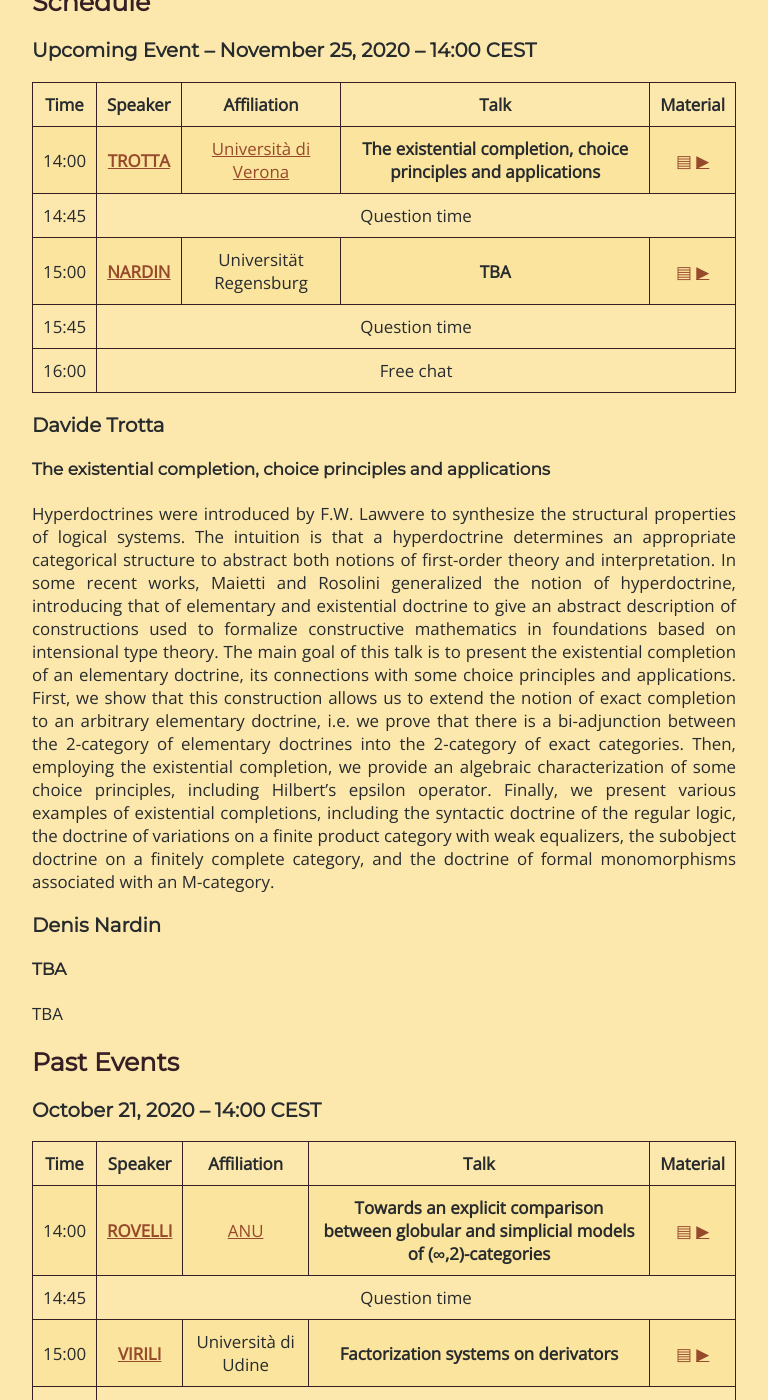
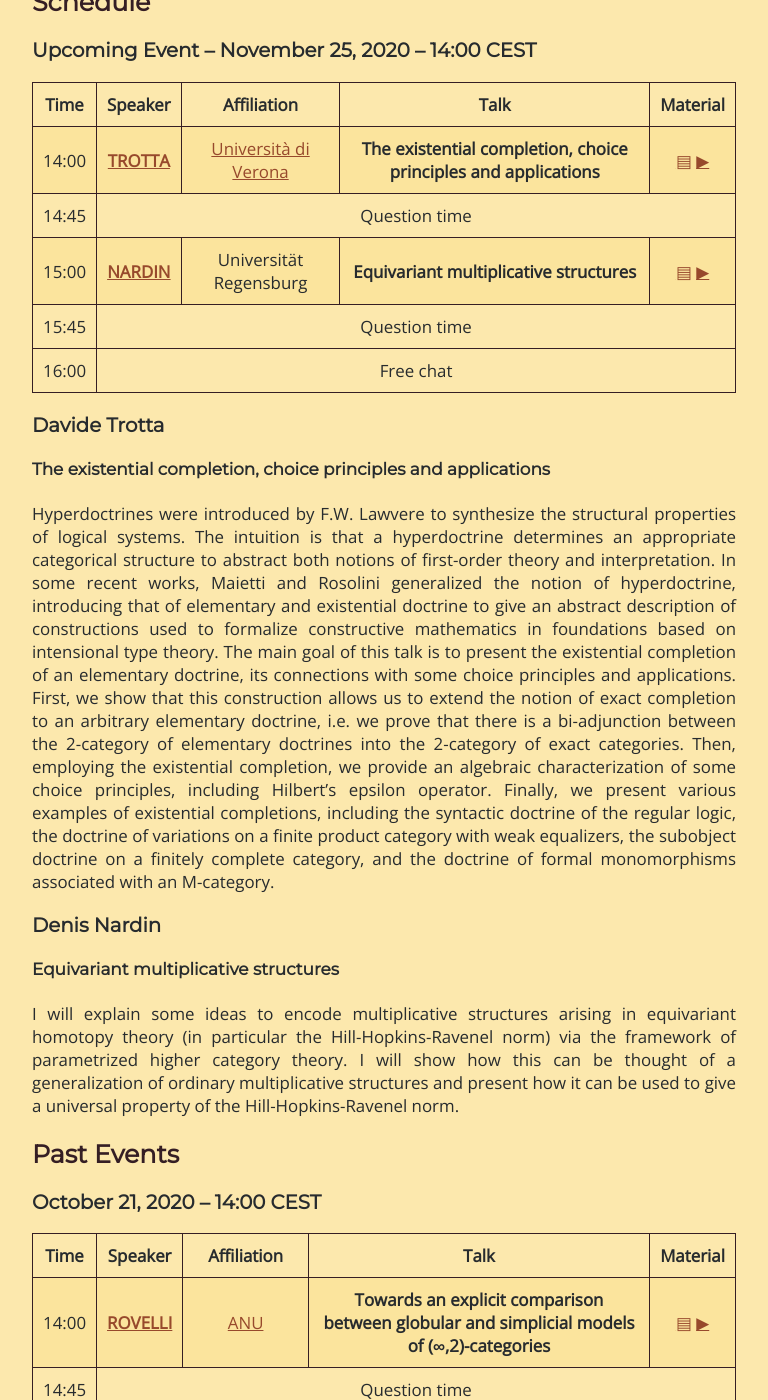
Before and after one commit to Progetto-ItaCa/Progetto-ItaCa.github.io, a Jekyll site: the page built from pages/fest.md, in a window 1280 px wide and 1400 px high, scrolled down 438 px. Shown: the whole window, without its empty margins (256-1024 px from the left). Built offline with Jekyll 4.4.1, drawn with Linux system fonts in a browser that asks for light colours; our own code applies the rules of GitHub Pages for plain Markdown files.

Commit message:
add nardin-abs

```diff
--- a/pages/fest.md
+++ b/pages/fest.md
@@ -45,7 +45,7 @@ If you would like to be a speaker, or you want to contact the organizers of the
       <td>15:00</td>
       <td><a href="" target="_blank"><strong>NARDIN</strong></a></td>
       <td>Universität Regensburg</td>
-      <td><b>TBA</b></td>
+      <td><b>Equivariant multiplicative structures</b></td>
       <td><a href="#nardin-abs">▤</a> <a href="" target="_blank">▶</a></td>
     </tr>
     <tr>
@@ -70,8 +70,9 @@ Hyperdoctrines were introduced by F.W. Lawvere to synthesize the structural prop
 <div id="nardin-abs"></div>
 
 ### Denis Nardin
-#### TBA
- TBA
+#### Equivariant multiplicative structures
+
+I will explain some ideas to encode multiplicative structures arising in equivariant homotopy theory (in particular the Hill-Hopkins-Ravenel norm) via the framework of parametrized higher category theory. I will show how this can be thought of a generalization of ordinary multiplicative structures and present how it can be used to give a universal property of the Hill-Hopkins-Ravenel norm.
 
 
 
```
